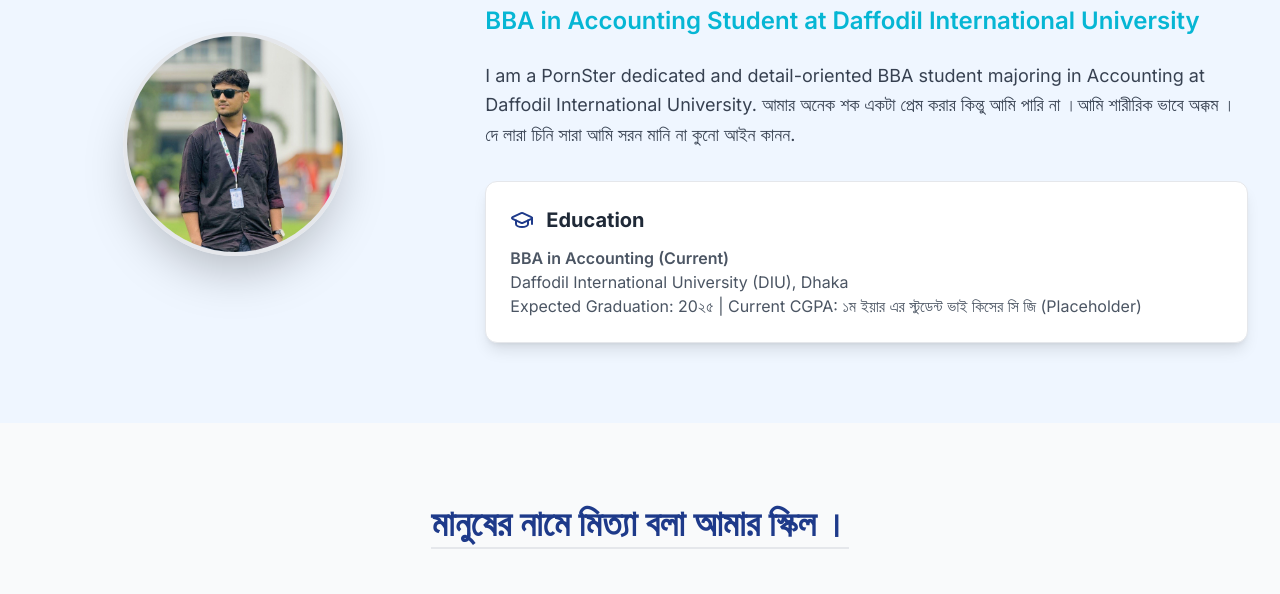
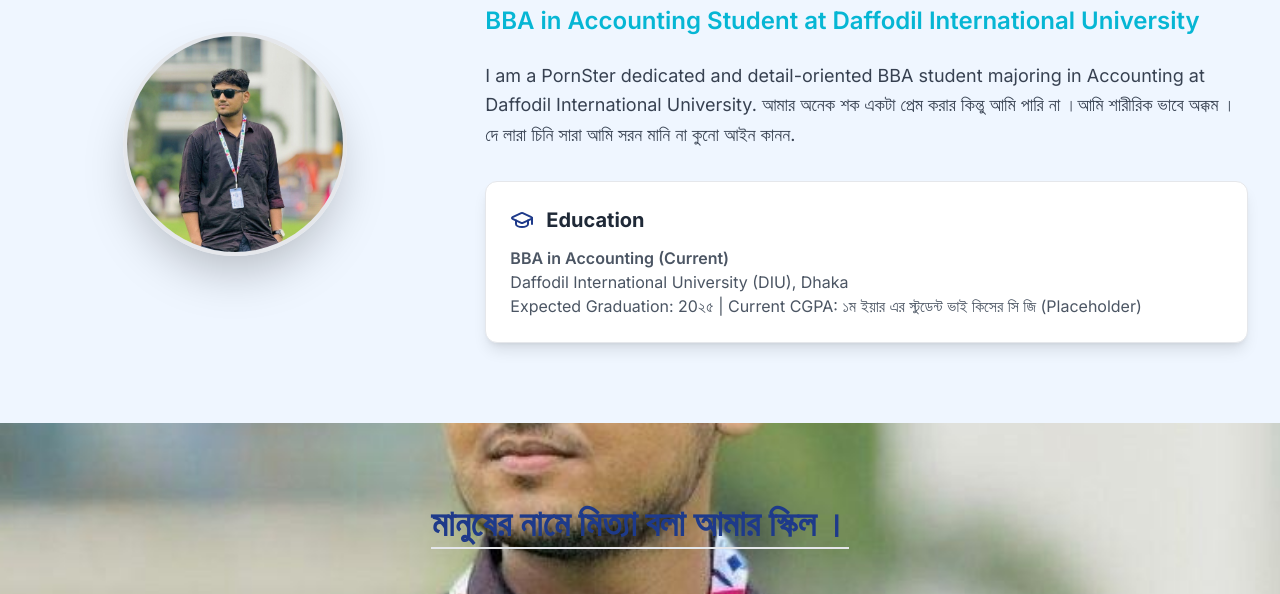
Before and after one commit to Munasib-talukder/shoron-boss, a plain HTML site: page index.html in a window 1280 px wide. Shown: the part 199-793 px from the top of the page. Drawn offline with nearby package versions, Linux system fonts and the light colour scheme.

Commit message:
first commit

```diff
--- a/index.html
+++ b/index.html
@@ -13,6 +13,16 @@
   <style>
     /* Custom styles for professional look and feel */
     body {
+
+      background-image: url(./soron.jpg);
+      /* এখানে ছবি ফাইলের পাথ দিন */
+      background-size: cover;
+      /* এতে ছবি পুরো স্ক্রিন কভার করবে */
+      background-position: center;
+      /* ছবি সেন্টারে থাকবে */
+      background-repeat: no-repeat;
+      /* ছবি রিপিট হবে না */
+
       font-family: 'Inter', sans-serif;
       color: #1f2937;
       /* Dark Gray Text */
@@ -45,7 +55,7 @@
   </style>
 </head>
 
-<body class="antialiased">
+<body class="antialiased ">
 
   <!-- Header & Navigation -->
   <header class="sticky top-0 z-50 bg-white header-shadow">
```
